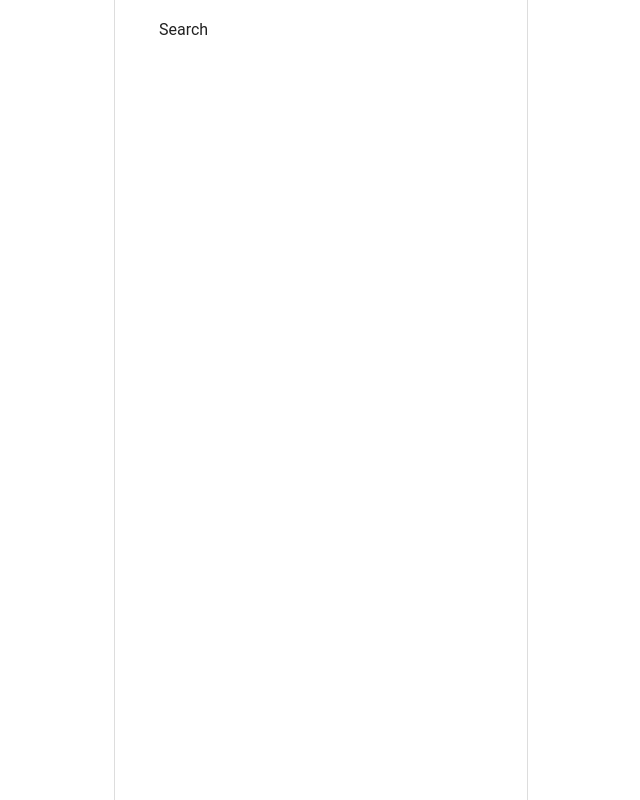
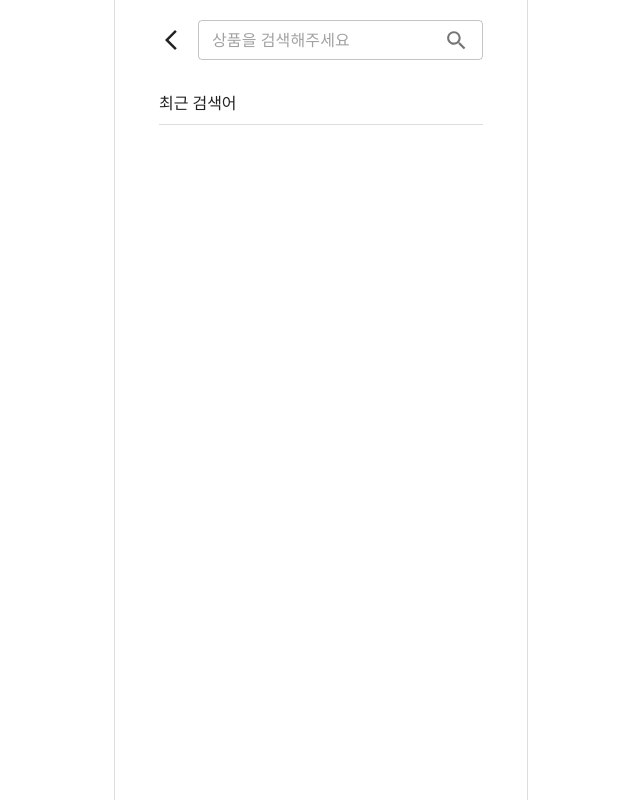
Before and after one commit to gotogether-s/gotogether-s, a Next.js app: page /search in a window 1280 px wide. Shown: the whole page, without its empty margins (319-959 px from the left). Built offline with nearby package versions, Linux system fonts and the light colour scheme.

Commit message:
#22 feat: Create Search page UI and Add style

```diff
--- a/pages/search/Search.module.scss
+++ b/pages/search/Search.module.scss
@@ -0,0 +1,12 @@
+.search-container {
+  display: flex;
+  align-items: center;
+  justify-content: space-between;
+  gap: 1.5rem;
+  margin-bottom: 3rem;
+}
+
+.recent-search {
+  padding-bottom: 1rem;
+  border-bottom: 1px solid #ddd;
+}
--- a/pages/search/index.tsx
+++ b/pages/search/index.tsx
@@ -1,7 +1,29 @@
+import ArrowBackIosNewIcon from '@mui/icons-material/ArrowBackIosNew'
+import FormControl from '@mui/material/FormControl'
+import OutlinedInput from '@mui/material/OutlinedInput'
+import InputAdornment from '@mui/material/InputAdornment'
+import SearchIcon from '@mui/icons-material/Search'
 import style from './Search.module.scss'
 
 const Search = () => {
-  return <div>Search</div>
+  return (
+    <>
+      <div className={style['search-container']}>
+        <ArrowBackIosNewIcon />
+        <FormControl sx={{ width: '100%' }} size="small">
+          <OutlinedInput
+            placeholder="상품을 검색해주세요"
+            endAdornment={
+              <InputAdornment position="end">
+                <SearchIcon sx={{ fontSize: 25 }} />
+              </InputAdornment>
+            }
+          />
+        </FormControl>
+      </div>
+      <div className={style['recent-search']}>최근 검색어</div>
+    </>
+  )
 }
 
 export default Search
```
